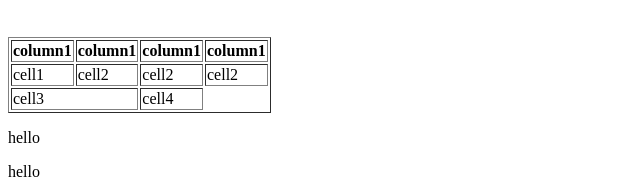
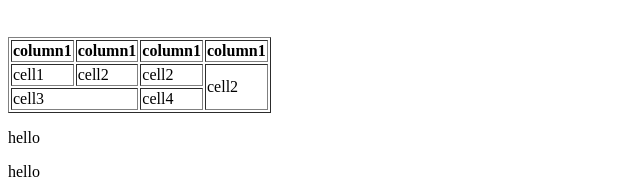
Before and after one commit to huejr0716/html_practice, a plain HTML site: page index.html in a window 1280 px wide. Shown: the part 1392-1586 px from the top of the page, 0-640 px from the left. Drawn offline with Linux system fonts and the light colour scheme.

Commit message:
made even more pages

```diff
--- a/index.html
+++ b/index.html
@@ -54,7 +54,7 @@
 			<td>cell1</td>
 			<td>cell2</td>
 			<td>cell2</td>
-			<td rowpsan="2">cell2</td>
+			<td rowspan="2">cell2</td>
 		</tr>
 		<tr>
 			<td colspan="2">cell3</td>
```
Also changed, not shown: bio.html (added), dashboard.html (added).
